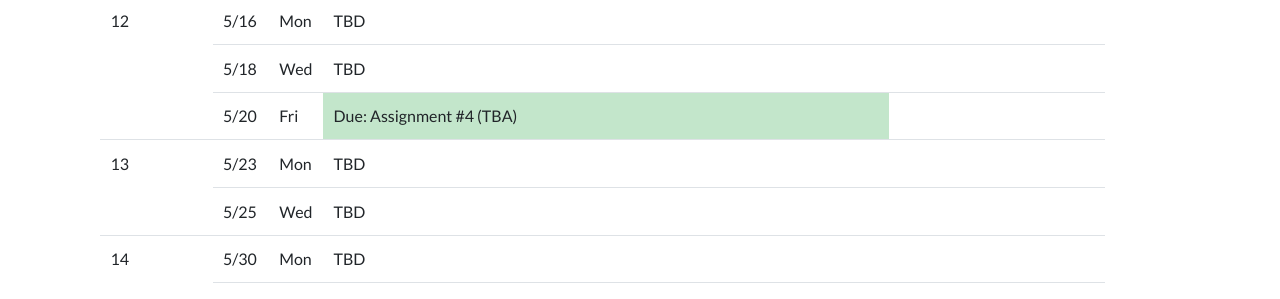
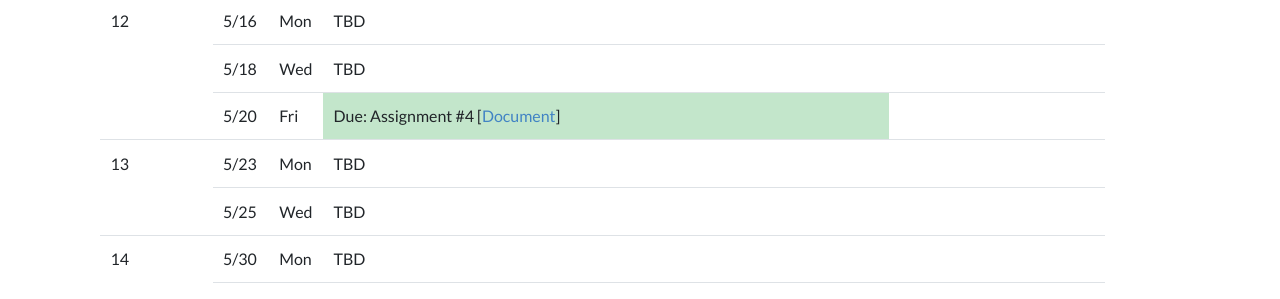
Before and after one commit to kaist-ee209/kaist-ee209.github.io, a Jekyll site: the page built from index.html, in a window 1280 px wide and 900 px high, scrolled down 2578 px. Shown: the part 154-453 px from the top of the window. Built offline with Jekyll 4.4.1, drawn with Linux system fonts in a browser that asks for light colours; the list of posts is cut into pages by our own code.

Commit message:
Fix assignment#4 link in index.html

```diff
--- a/index.html
+++ b/index.html
@@ -364,8 +364,8 @@ linkers, debuggers, and other software tools.
     <tr>
       <td rowspan="1">5/20</td>
       <td rowspan="1">Fri</td>
-      <td class="table-success">Due: Assignment #4 (TBA)
-        <!-- [<a href="https://computer.kaist.ac.kr/EE209/assignments/assignment4/">Document</a>] -->
+      <td class="table-success">Due: Assignment #4 [<a
+        href="https://ee209.kaist.ac.kr/assignments/assignment4/">Document</a>]</td>
       </td>
       <td></td>
     </tr>
```
